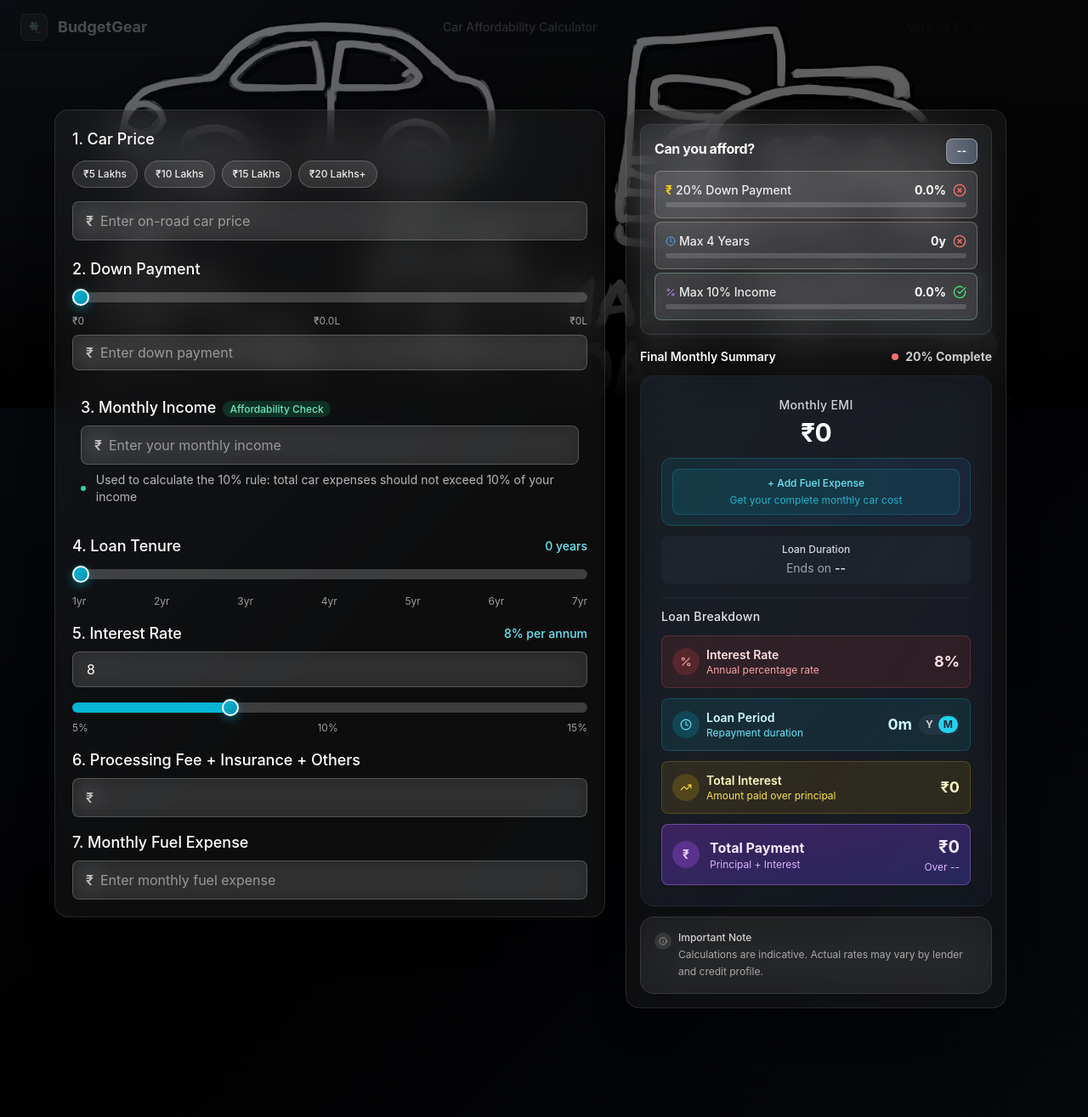
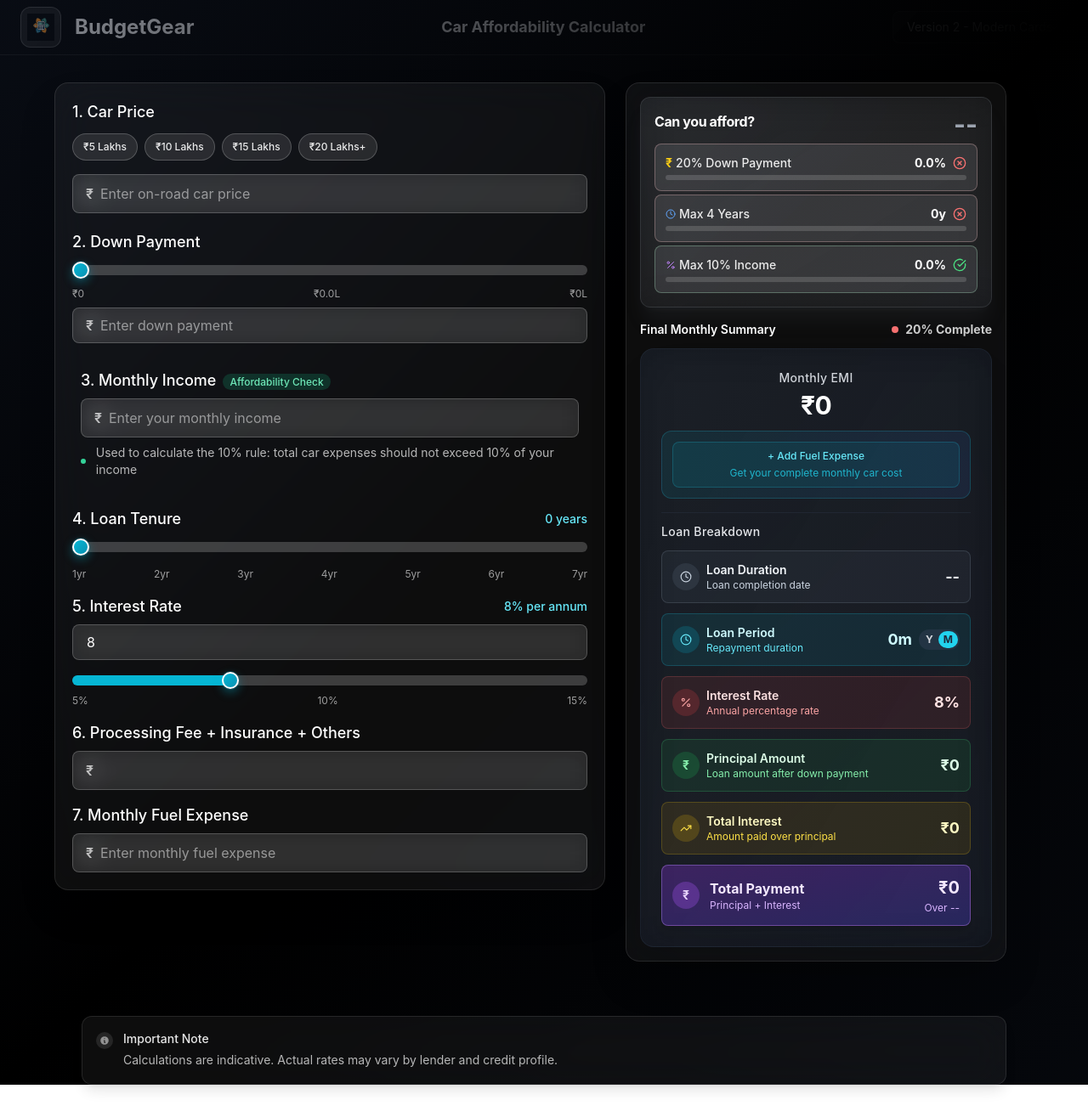
Before and after one commit to srivastava-utkarsh/car-calculator-web, a Next.js app: page / in a window 1280 px wide. Shown: the whole page at 85% size. Built offline with nearby package versions, Linux system fonts and the light colour scheme.

Commit message:
removed background img

```diff
--- a/src/app/page.tsx
+++ b/src/app/page.tsx
@@ -31,21 +31,6 @@ export default function HomePage() {
   const [selectedVersion, setSelectedVersion] = useState('v2') // Version selector
   const monthlyIncomeInputRef = useRef<HTMLInputElement>(null)
 
-  // Handle scroll effect for background image
-  useEffect(() => {
-    const handleScroll = () => {
-      const educationBg = document.getElementById('education-bg')
-      if (educationBg) {
-        // Fade out as user scrolls down to calculator section
-        const scrollRatio = Math.min(window.scrollY / 400, 1)
-        const opacity = Math.max(0, 0.4 - (scrollRatio * 0.4))
-        educationBg.style.opacity = opacity.toString()
-      }
-    }
-
-    window.addEventListener('scroll', handleScroll)
-    return () => window.removeEventListener('scroll', handleScroll)
-  }, [])
   const [carData, setCarData] = useState<CarData>({
     carPrice: 0,
     downPayment: 0,
@@ -117,22 +102,22 @@ export default function HomePage() {
           <div className="container mx-auto px-6">
             <div className="flex items-center justify-between h-16">
               {/* Logo */}
-              <div className="flex items-center space-x-3">
-                <div className="w-8 h-8 bg-white/10 backdrop-blur-md rounded-lg flex items-center justify-center border border-white/20">
+              <div className="flex items-center space-x-4">
+                <div className="w-12 h-12 bg-white/10 backdrop-blur-md rounded-xl flex items-center justify-center border border-white/20 shadow-xl">
                   <Image
-                    src="/budgetgear_tranparent.png"
+                    src="/bck-logo.svg"
                     alt="BudgetGear - Car Finance Calculator Logo"
-                    className="w-5 h-5 object-contain opacity-90"
-                    width={20}
-                    height={20}
+                    className="w-8 h-8 object-contain"
+                    width={32}
+                    height={32}
                   />
                 </div>
-                <span className="text-lg font-bold text-white opacity-95">BudgetGear</span>
+                <span className="text-2xl font-bold text-white">BudgetGear</span>
               </div>
 
               {/* Navigation Links */}
               <nav className="hidden md:flex items-center space-x-8" role="navigation" aria-label="Main navigation">
-                <a href="#calculator" className="text-white/90 hover:text-white transition-colors text-sm font-medium">
+                <a href="#calculator" className="text-white font-bold hover:text-gray-200 transition-colors text-lg">
                   Car Affordability Calculator
                 </a>
               </nav>
@@ -159,17 +144,8 @@ export default function HomePage() {
         {/* Immersive Background Gradient */}
         <div className="absolute inset-0 bg-gradient-to-br from-gray-900/50 via-black to-gray-900/30 pointer-events-none"></div>
 
-        {/* Background Education Image - Only until calculator starts */}
-        <div className="absolute top-0 left-0 right-0 z-0 pointer-events-none" style={{ height: '60vh' }}>
-          <div
-            id="education-bg"
-            className="absolute inset-0 bg-[url('/education_blk.png')] bg-cover bg-center bg-no-repeat opacity-40 transition-opacity duration-500 ease-out"
-          ></div>
-          <div className="absolute inset-0 bg-gradient-to-b from-transparent via-black/20 to-black"></div>
-        </div>
-
         {/* Main Content Section - Fluid Layout */}
-        <section className="relative z-10 pt-16" id="calculator" aria-labelledby="calculator-heading">
+        <section className="relative z-10 pt-8" id="calculator" aria-labelledby="calculator-heading">
           <div className="container mx-auto px-4">
             <div className="max-w-6xl mx-auto">
               <h2 id="calculator-heading" className="sr-only">Car Finance Calculator Tool</h2>
@@ -242,8 +218,26 @@ export default function HomePage() {
           </div>
         </section>
 
-        {/* Bottom Spacing */}
-        <div className="h-20 lg:h-32"></div>
+        {/* Footer - Important Note - Static at page end */}
+        <footer className="relative z-10 mt-16 mb-8">
+          <div className="mx-auto max-w-6xl px-4 sm:px-6 lg:px-8">
+            <div className="bg-white/5 backdrop-blur-xl border border-white/10 rounded-xl p-4 shadow-lg">
+              <div className="flex items-start space-x-3">
+                <div className="flex-shrink-0 w-5 h-5 bg-white/10 rounded-full flex items-center justify-center mt-0.5">
+                  <svg className="w-3 h-3 text-white/50" fill="currentColor" viewBox="0 0 20 20">
+                    <path fillRule="evenodd" d="M18 10a8 8 0 11-16 0 8 8 0 0116 0zm-7-4a1 1 0 11-2 0 1 1 0 012 0zM9 9a1 1 0 000 2v3a1 1 0 001 1h1a1 1 0 100-2v-3a1 1 0 00-1-1H9z" clipRule="evenodd" />
+                  </svg>
+                </div>
+                <div className="flex-1">
+                  <p className="font-medium text-white/90 mb-1 text-sm">Important Note</p>
+                  <p className="text-white/70 leading-relaxed text-sm">
+                    Calculations are indicative. Actual rates may vary by lender and credit profile.
+                  </p>
+                </div>
+              </div>
+            </div>
+          </div>
+        </footer>
       </main>
     )
 }
--- a/src/components/v2/TotalCostDisplayV2.tsx
+++ b/src/components/v2/TotalCostDisplayV2.tsx
@@ -90,9 +90,7 @@ export default function TotalCostDisplayV2({ carData, updateCarData: _updateCarD
     <div className="space-y-3">
 
       {/* Smart Purchase Score - Always show, but with empty state when required fields not filled */}
-        <motion.div
-          initial={{ opacity: 0, y: -20 }}
-          animate={{ opacity: 1, y: 0 }}
+        <div
           className={`relative p-3 sm:p-4 rounded-lg sm:rounded-xl border backdrop-blur-xl shadow-xl mb-3 sm:mb-4 transition-all duration-300 hover:shadow-xl hover:scale-[1.01] overflow-hidden ${
             !isAllRequiredFieldsFilled || carData.carPrice <= 0 || carData.tenure <= 0 || emi <= 0
               ? 'bg-gradient-to-br from-gray-500/10 via-gray-500/5 to-gray-600/10 border-gray-400/20 shadow-gray-500/10'
@@ -118,38 +116,24 @@ export default function TotalCostDisplayV2({ carData, updateCarData: _updateCarD
                 </div>
               </div>
 
-              {/* Score badge - YES/NO display */}
-              <motion.div
-                initial={{ scale: 0.8 }}
-                animate={{ scale: 1 }}
-                transition={{ type: "spring", stiffness: 200 }}
-                className={`px-2 sm:px-3 py-1.5 sm:py-2 rounded-lg text-xs font-bold shadow-md transition-all duration-200 hover:scale-105 flex-shrink-0 ${
-                  !isAllRequiredFieldsFilled || carData.carPrice <= 0 || carData.tenure <= 0 || emi <= 0
-                    ? 'bg-gradient-to-r from-gray-500 to-gray-600 text-white border border-gray-300/50'
-                    : isAffordable
-                      ? 'bg-gradient-to-r from-green-500 to-emerald-500 text-white border border-green-300/50'
-                      : 'bg-gradient-to-r from-red-500 to-red-600 text-white border border-red-300/50'
-                }`}
-              >
-                <div className="flex items-center justify-center space-x-1">
+              {/* Score display - YES/NO in big text */}
+              <div className="flex-shrink-0">
+                <div className="flex items-center justify-center">
                   {!isAllRequiredFieldsFilled || carData.carPrice <= 0 || carData.tenure <= 0 || emi <= 0 ? (
-                    <span className="text-xs font-bold whitespace-nowrap leading-none">--</span>
+                    <span className="text-3xl font-bold text-gray-400 leading-none">--</span>
                   ) : isAffordable ? (
-                    <span className="text-xs font-bold whitespace-nowrap leading-none">YES</span>
+                    <span className="text-3xl font-bold text-green-400 leading-none">YES</span>
                   ) : (
-                    <span className="text-xs font-bold whitespace-nowrap leading-none">NO</span>
+                    <span className="text-3xl font-bold text-red-400 leading-none">NO</span>
                   )}
                 </div>
-              </motion.div>
+              </div>
             </div>
 
             {/* Compact rule indicators */}
             <div className="space-y-1 text-sm">
               {/* 20% Down Payment Rule */}
-              <motion.div
-                initial={{ x: -20, opacity: 0 }}
-                animate={{ x: 0, opacity: 1 }}
-                transition={{ delay: 0.1 }}
+              <div
                 className={`relative p-2 sm:p-3 rounded-md sm:rounded-lg border transition-all duration-300 hover:scale-[1.01] ${
                   isDownPaymentOk
                     ? 'bg-slate-100/10 border-green-200/30 hover:bg-slate-100/15'
@@ -171,22 +155,17 @@ export default function TotalCostDisplayV2({ carData, updateCarData: _updateCarD
                   </div>
                 </div>
                 <div className="w-full bg-white/15 rounded-full h-1.5 overflow-hidden">
-                  <motion.div
-                    initial={{ width: 0 }}
-                    animate={{ width: `${Math.min(downPaymentPercentage, 100)}%` }}
-                    transition={{ duration: 0.8, delay: 0.2 }}
-                    className={`h-full rounded-full ${
+                  <div
+                    style={{ width: `${Math.min(downPaymentPercentage, 100)}%` }}
+                    className={`h-full rounded-full transition-all duration-500 ${
                       isDownPaymentOk ? 'bg-gradient-to-r from-green-400 to-emerald-500' : 'bg-gradient-to-r from-red-400 to-red-500'
                     }`}
                   />
                 </div>
-              </motion.div>
+              </div>
 
               {/* 4 Year Tenure Rule */}
-              <motion.div
-                initial={{ x: -20, opacity: 0 }}
-                animate={{ x: 0, opacity: 1 }}
-                transition={{ delay: 0.2 }}
+              <div
                 className={`relative p-2 sm:p-3 rounded-md sm:rounded-lg border transition-all duration-300 hover:scale-[1.01] ${
                   isTenureOk
                     ? 'bg-slate-100/10 border-green-200/30 hover:bg-slate-100/15'
@@ -208,22 +187,17 @@ export default function TotalCostDisplayV2({ carData, updateCarData: _updateCarD
                   </div>
                 </div>
                 <div className="w-full bg-white/15 rounded-full h-1.5 overflow-hidden">
-                  <motion.div
-                    initial={{ width: 0 }}
-                    animate={{ width: `${(carData.tenure / 7) * 100}%` }}
-                    transition={{ duration: 0.8, delay: 0.3 }}
-                    className={`h-full rounded-full ${
+                  <div
+                    style={{ width: `${(carData.tenure / 7) * 100}%` }}
+                    className={`h-full rounded-full transition-all duration-500 ${
                       isTenureOk ? 'bg-gradient-to-r from-green-400 to-emerald-500' : 'bg-gradient-to-r from-red-400 to-red-500'
                     }`}
                   />
                 </div>
-              </motion.div>
+              </div>
 
               {/* 10% Income Rule */}
-              <motion.div
-                initial={{ x: -20, opacity: 0 }}
-                animate={{ x: 0, opacity: 1 }}
-                transition={{ delay: 0.3 }}
+              <div
                 className={`relative p-2 sm:p-3 rounded-md sm:rounded-lg border transition-all duration-300 hover:scale-[1.01] ${
                   isExpenseOk
                     ? 'bg-slate-100/10 border-green-200/30 hover:bg-slate-100/15'
@@ -245,20 +219,18 @@ export default function TotalCostDisplayV2({ carData, updateCarData: _updateCarD
                   </div>
                 </div>
                 <div className="w-full bg-white/15 rounded-full h-1.5 overflow-hidden">
-                  <motion.div
-                    initial={{ width: 0 }}
-                    animate={{ width: `${Math.min(expensePercentage, 100)}%` }}
-                    transition={{ duration: 0.8, delay: 0.4 }}
-                    className={`h-full rounded-full ${
+                  <div
+                    style={{ width: `${Math.min(expensePercentage, 100)}%` }}
+                    className={`h-full rounded-full transition-all duration-500 ${
                       isExpenseOk ? 'bg-gradient-to-r from-green-400 to-emerald-500' : 'bg-gradient-to-r from-red-400 to-red-500'
                     }`}
                   />
                 </div>
-              </motion.div>
+              </div>
             </div>
           </div>
 
-        </motion.div>
+        </div>
 
 
       <div className="flex items-center justify-between mb-3">
@@ -294,22 +266,18 @@ export default function TotalCostDisplayV2({ carData, updateCarData: _updateCarD
           {/* Fuel Cost Integration - Compact */}
           {monthlyFuelCost > 0 ? (
             <div className="bg-gradient-to-r from-emerald-500/20 to-green-500/20 border border-emerald-400/30 rounded-xl p-3 mb-3">
-              <p className="text-emerald-300 font-medium mb-1 text-xs tracking-wide">Including Fuel Expense</p>
-              <div className="text-2xl font-bold text-emerald-100 mb-2">
+              <h3 className="text-sm font-medium text-emerald-300 mb-1 tracking-wide">Overall Monthly Expense</h3>
+              <div className="text-3xl font-bold text-emerald-100 mb-3 tracking-tight">
                 {formatCurrency(totalMonthlyCarExpenses)}
               </div>
-              <div className="bg-emerald-500/10 rounded-lg p-2 text-xs">
-                <div className="flex justify-between items-center text-emerald-200">
-                  <span>EMI</span>
-                  <span className="font-semibold">{formatCurrency(emi)}</span>
+              <div className="bg-emerald-500/10 rounded-lg p-3 space-y-2">
+                <div className="flex justify-between items-center">
+                  <span className="text-emerald-200 font-medium text-sm">EMI</span>
+                  <span className="font-bold text-emerald-100 text-lg">{formatCurrency(emi)}</span>
                 </div>
-                <div className="flex justify-between items-center text-emerald-200 mt-1">
-                  <span>Fuel</span>
-                  <span className="font-semibold">{formatCurrency(monthlyFuelCost)}</span>
-                </div>
-                <div className="border-t border-emerald-400/20 mt-1 pt-1 flex justify-between items-center text-emerald-100 font-bold">
-                  <span>Total Monthly</span>
-                  <span>{formatCurrency(totalMonthlyCarExpenses)}</span>
+                <div className="flex justify-between items-center">
+                  <span className="text-emerald-200 font-medium text-sm">Fuel</span>
+                  <span className="font-bold text-emerald-100 text-lg">{formatCurrency(monthlyFuelCost)}</span>
                 </div>
               </div>
             </div>
@@ -336,11 +304,26 @@ export default function TotalCostDisplayV2({ carData, updateCarData: _updateCarD
             </div>
           )}
 
-          {/* Loan Duration Info */}
-          <div className="bg-slate-700/20 rounded-lg p-2">
-            <p className="text-gray-300 font-medium text-xs mb-1">Loan Duration</p>
-            <p className="text-gray-400 text-sm">Ends on <span className="font-semibold text-gray-200">{getLastEMIDate()}</span></p>
-          </div>
+          {/* Insurance + Others - One-time cost */}
+          {(carData.insuranceAndMaintenance || 0) > 0 && (
+            <div className="bg-blue-500/10 border border-blue-400/20 rounded-lg p-3 mb-3">
+              <div className="flex items-center justify-between">
+                <div className="flex items-center space-x-2">
+                  <div className="w-8 h-8 bg-blue-500/20 rounded-full flex items-center justify-center">
+                    <Info size={14} className="text-blue-300"/>
+                  </div>
+                  <div>
+                    <div className="text-blue-100 font-semibold text-sm">Insurance + Others</div>
+                    <div className="text-blue-300 text-xs">One-time additional costs</div>
+                  </div>
+                </div>
+                <div className="text-right">
+                  <div className="text-lg font-bold text-blue-100">{formatCurrency(carData.insuranceAndMaintenance || 0)}</div>
+                </div>
+              </div>
+            </div>
+          )}
+
         </div>
 
 
@@ -348,20 +331,20 @@ export default function TotalCostDisplayV2({ carData, updateCarData: _updateCarD
         <div className="border-t border-slate-700/30 pt-3">
           <h4 className="text-gray-200 font-medium mb-3 text-sm tracking-wide">Loan Breakdown</h4>
 
-          {/* Interest Rate */}
-          <div className="bg-red-500/10 border border-red-400/20 rounded-lg p-3 mb-3">
+          {/* Loan Duration Info */}
+          <div className="bg-slate-500/10 border border-slate-400/20 rounded-lg p-3 mb-3">
             <div className="flex items-center justify-between">
               <div className="flex items-center space-x-2">
-                <div className="w-8 h-8 bg-red-500/20 rounded-full flex items-center justify-center">
-                  <Percent size={14} className="text-red-300"/>
+                <div className="w-8 h-8 bg-slate-500/20 rounded-full flex items-center justify-center">
+                  <Clock size={14} className="text-slate-300"/>
                 </div>
                 <div>
-                  <div className="text-red-100 font-semibold text-sm">Interest Rate</div>
-                  <div className="text-red-300 text-xs">Annual percentage rate</div>
+                  <div className="text-slate-100 font-semibold text-sm">Loan Duration</div>
+                  <div className="text-slate-300 text-xs">Loan completion date</div>
                 </div>
               </div>
               <div className="text-right">
-                <div className="text-lg font-bold text-red-100">{carData.interestRate}%</div>
+                <div className="text-lg font-bold text-slate-100">{getLastEMIDate()}</div>
               </div>
             </div>
           </div>
@@ -404,6 +387,42 @@ export default function TotalCostDisplayV2({ carData, updateCarData: _updateCarD
                     M
                   </button>
                 </div>
+              </div>
+            </div>
+          </div>
+
+          {/* Interest Rate */}
+          <div className="bg-red-500/10 border border-red-400/20 rounded-lg p-3 mb-3">
+            <div className="flex items-center justify-between">
+              <div className="flex items-center space-x-2">
+                <div className="w-8 h-8 bg-red-500/20 rounded-full flex items-center justify-center">
+                  <Percent size={14} className="text-red-300"/>
+                </div>
+                <div>
+                  <div className="text-red-100 font-semibold text-sm">Interest Rate</div>
+                  <div className="text-red-300 text-xs">Annual percentage rate</div>
+                </div>
+              </div>
+              <div className="text-right">
+                <div className="text-lg font-bold text-red-100">{carData.interestRate}%</div>
+              </div>
+            </div>
+          </div>
+
+          {/* Principal Amount */}
+          <div className="bg-green-500/10 border border-green-400/20 rounded-lg p-3 mb-3">
+            <div className="flex items-center justify-between">
+              <div className="flex items-center space-x-2">
+                <div className="w-8 h-8 bg-green-500/20 rounded-full flex items-center justify-center">
+                  <span className="text-green-300 font-bold text-sm">₹</span>
+                </div>
+                <div>
+                  <div className="text-green-100 font-semibold text-sm">Principal Amount</div>
+                  <div className="text-green-300 text-xs">Loan amount after down payment</div>
+                </div>
+              </div>
+              <div className="text-right">
+                <div className="text-lg font-bold text-green-100">{formatCurrency(loanAmount)}</div>
               </div>
             </div>
           </div>
@@ -463,25 +482,7 @@ export default function TotalCostDisplayV2({ carData, updateCarData: _updateCarD
 
 
 
-      {/* Additional Info - Compact */}
-      <motion.div
-        initial={{ opacity: 0, y: 10 }}
-        animate={{ opacity: 1, y: 0 }}
-        transition={{ delay: 0.3 }}
-        className="mt-3 p-4 bg-white/5 backdrop-blur-xl border border-white/10 rounded-2xl text-xs text-white/70 shadow-xl hover:shadow-2xl hover:bg-white/10 transition-all duration-300 group"
-      >
-        <div className="flex items-start space-x-2">
-          <div className="flex-shrink-0 w-5 h-5 bg-white/10 rounded-full flex items-center justify-center mt-0.5 group-hover:bg-white/20 transition-colors">
-            <Info size={10} className="text-white/50" />
-          </div>
-          <div className="flex-1">
-            <p className="font-medium text-white/80 mb-0.5 text-xs">Important Note</p>
-            <p className="text-white/60 leading-relaxed text-xs">
-              Calculations are indicative. Actual rates may vary by lender and credit profile.
-            </p>
-          </div>
-        </div>
-      </motion.div>
+
 
 
     </div>
```
Also changed, not shown: public/bck-logo.svg (added), public/logo-trans.png (added).
